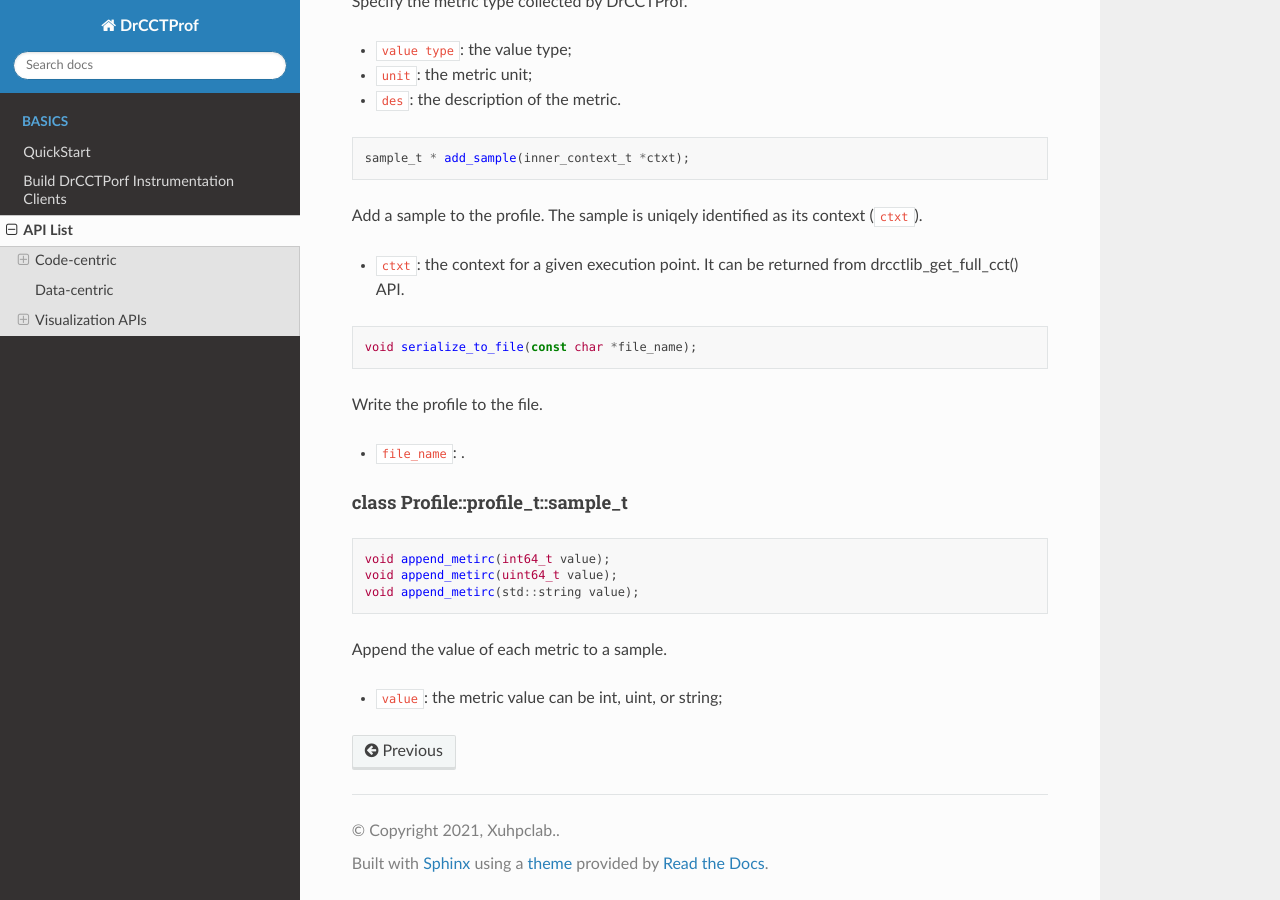
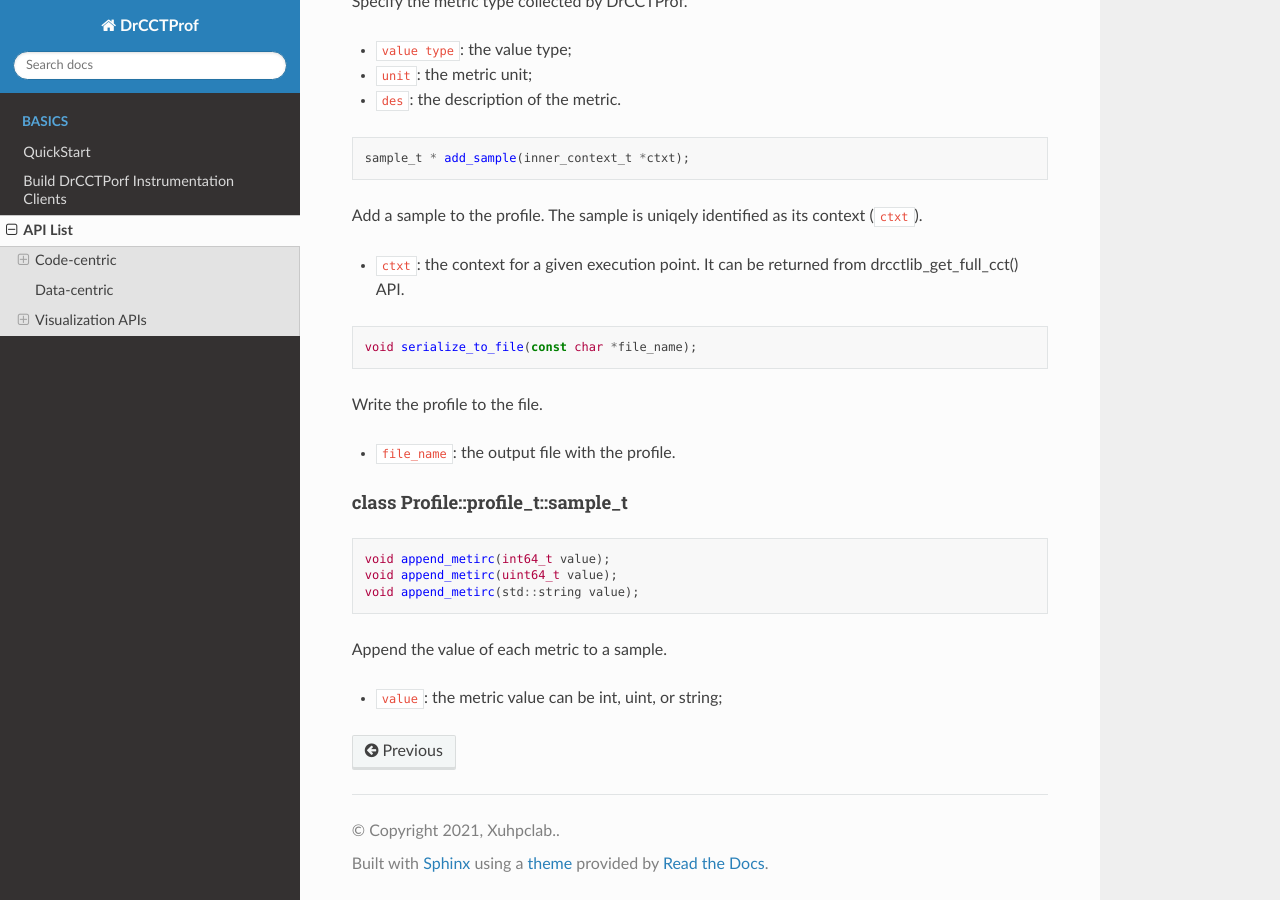
Before and after one commit to Xuhpclab/drcctprof-docs, a Sphinx documentation site: the page built from source/apis.rst, in a window 1280 px wide and 900 px high, scrolled down 2931 px. Built offline with Sphinx 7.4.7 and the Read the Docs theme 2.0.0, drawn with Linux system fonts in a browser that asks for light colours.

Commit message:
improve the document

```diff
--- a/source/apis.rst
+++ b/source/apis.rst
@@ -192,7 +192,7 @@ Add a sample to the profile. The sample is uniqely identified as its context (``
 
 Write the profile to the file.
 
-- ``file_name``: .
+- ``file_name``: the output file with the profile.
 
 
 --------------------------------------
```
